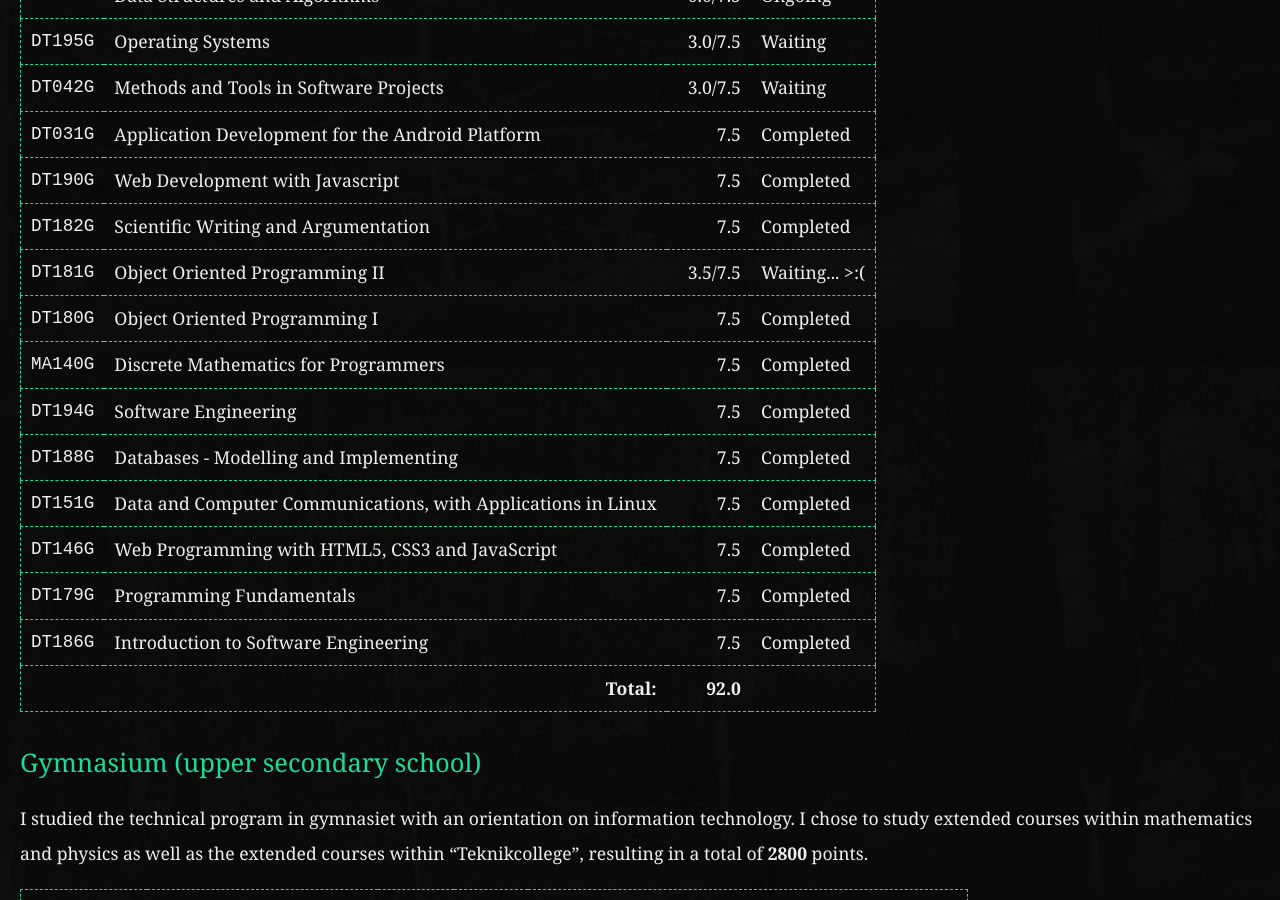
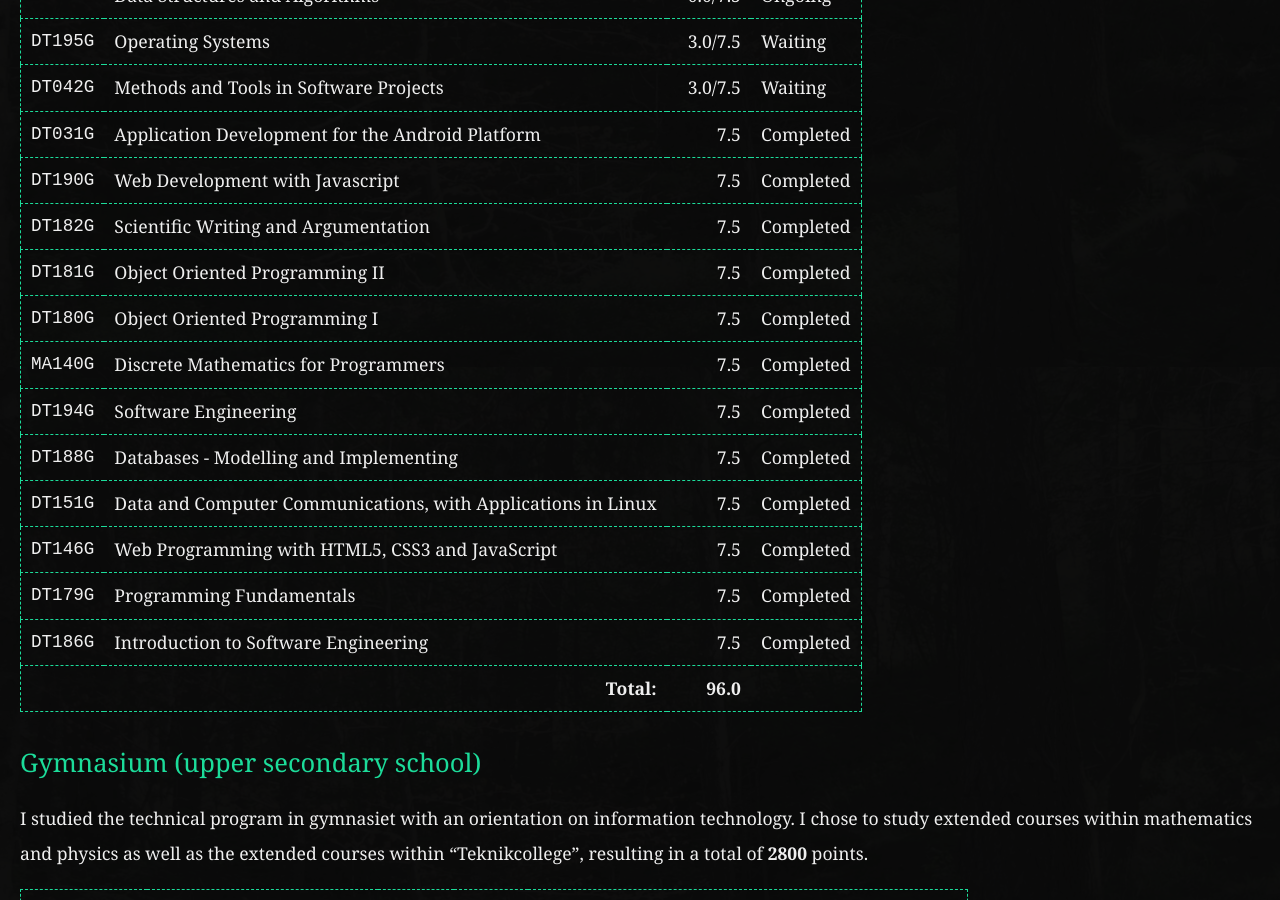
Before and after one commit to rollerozxa/voxelmanip.se, a Jekyll site: the page built from merits.md, in a window 1280 px wide and 900 px high, scrolled down 533 px. Built offline with Jekyll 4.4.1, drawn with Linux system fonts in a browser that asks for light colours.

Commit message:
Update university merits

```diff
--- a/_data/merits/uni_se.yml
+++ b/_data/merits/uni_se.yml
@@ -37,9 +37,7 @@
 
 - id: DT181G
   name: Object Oriented Programming II
-  credits: 3.5
-  total_credits: 7.5
-  status: Waiting... >:(
+  credits: 7.5
 
 - id: DT180G
   name: Object Oriented Programming I
```
